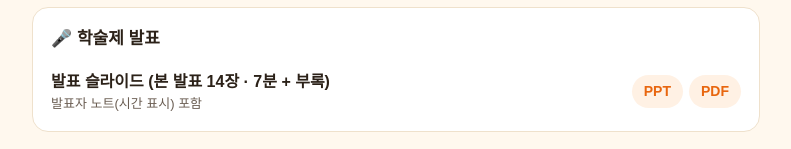
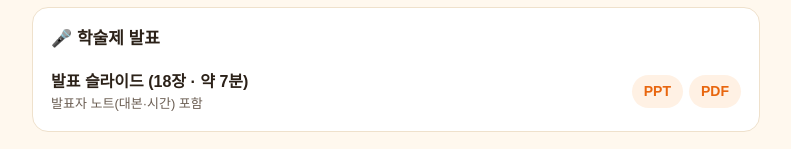
Before and after one commit to oasishondi/oasishondi.github.io, a plain HTML site: page print/index.html in a window 1280 px wide. Shown: the part 717-866 px from the top of the page, without its empty margins (244-1035 px from the left). Drawn offline with Linux system fonts and the light colour scheme.

Commit message:
Deck v4: single 18-slide presentation, no appendix
Co-Authored-By: Claude Opus 5.5 <noreply@anthropic.com>
Claude-Session: https://claude.ai/code/session_01WKtxP5J3xLJLTvfqmeQwBT

```diff
--- a/print/index.html
+++ b/print/index.html
@@ -47,7 +47,7 @@ footer{margin-top:24px;color:var(--ink2);font-size:13px}
 
 <section>
 <h2>🎤 학술제 발표</h2>
-<div class="row"><div class="name">발표 슬라이드 (본 발표 14장 · 7분 + 부록)<small>발표자 노트(시간 표시) 포함</small></div><div class="links"><a class="btn" href="Hondi_presentation.pptx">PPT</a><a class="btn" href="Hondi_presentation.pdf">PDF</a></div></div>
+<div class="row"><div class="name">발표 슬라이드 (18장 · 약 7분)<small>발표자 노트(대본·시간) 포함</small></div><div class="links"><a class="btn" href="Hondi_presentation.pptx">PPT</a><a class="btn" href="Hondi_presentation.pdf">PDF</a></div></div>
 </section>
 
 <section>
```
Also changed, not shown: 2 other files.
